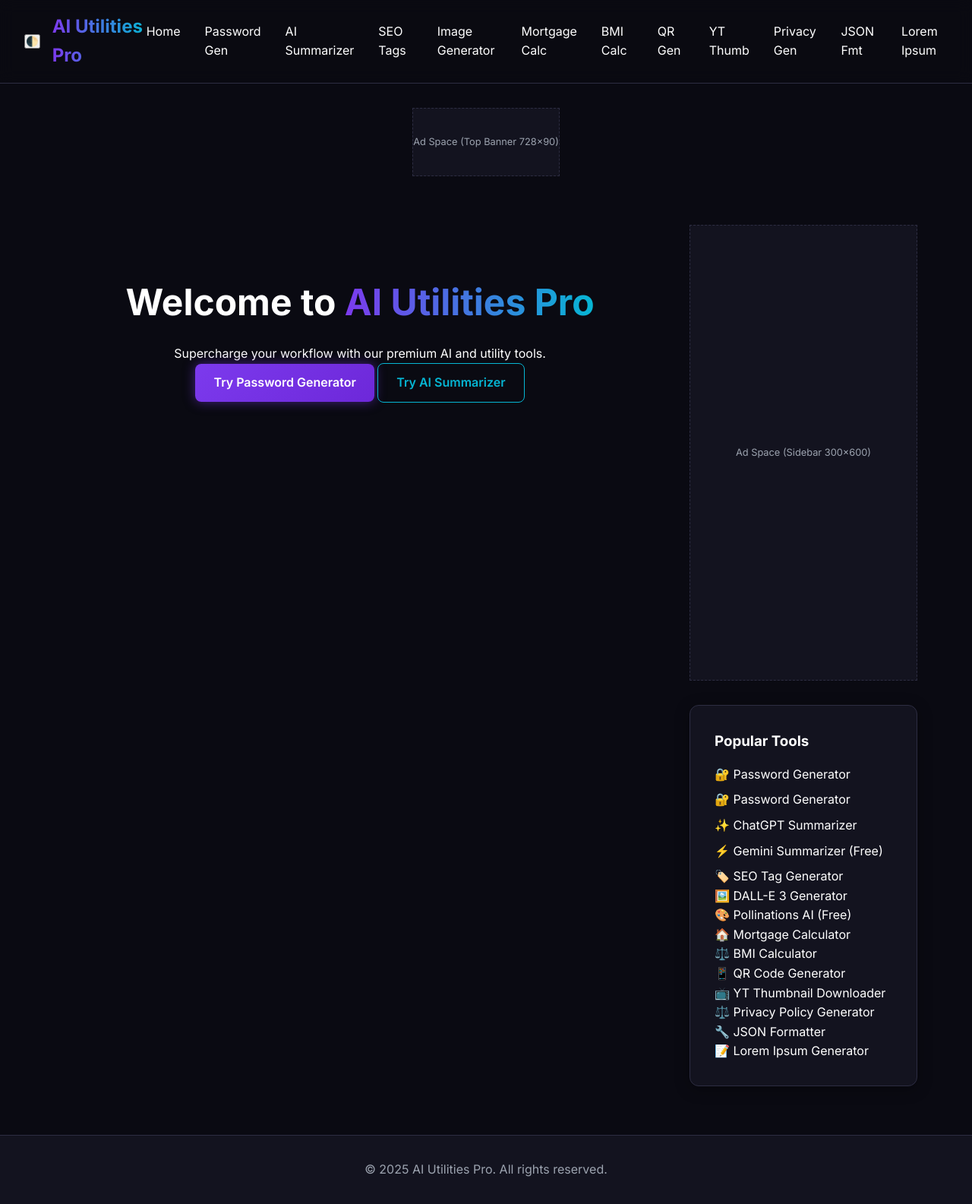
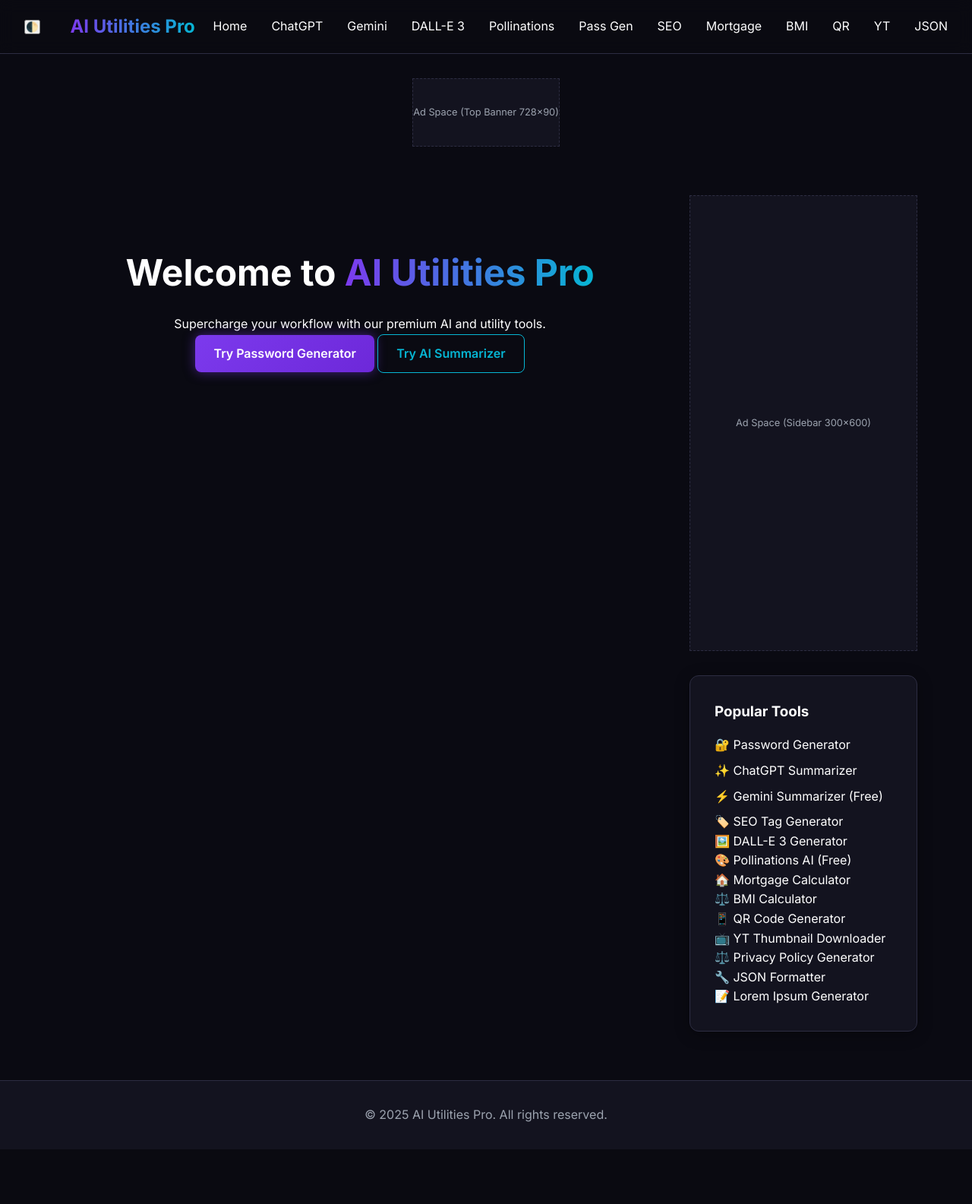
Before and after one commit to 218128/ai-utilities-pro, a PHP site: page / in a window 1280 px wide. Shown: the whole page at 76% size. After the commit the page ends 1513 px from the top, so only its background shows below. Run offline with PHP 8.4, Linux system fonts and the light colour scheme.

Commit message:
Fix top menu links and sidebar duplicate

```diff
--- a/templates/layout.php
+++ b/templates/layout.php
@@ -21,17 +21,17 @@
         <a href="/" class="logo">AI Utilities Pro</a>
         <div class="nav-links">
             <a href="/">Home</a>
-            <a href="/tools/password-generator">Password Gen</a>
-            <a href="/tools/summarizer">AI Summarizer</a>
-            <a href="/tools/seo-tags">SEO Tags</a>
-            <a href="/tools/image-generator">Image Generator</a>
-            <a href="/tools/mortgage-calculator">Mortgage Calc</a>
-            <a href="/tools/bmi-calculator">BMI Calc</a>
-            <a href="/tools/qr-code-generator">QR Gen</a>
-            <a href="/tools/youtube-thumbnail">YT Thumb</a>
-            <a href="/tools/privacy-policy-generator">Privacy Gen</a>
-            <a href="/tools/json-formatter">JSON Fmt</a>
-            <a href="/tools/lorem-ipsum-generator">Lorem Ipsum</a>
+            <a href="/tools/chatgpt-summarizer">ChatGPT</a>
+            <a href="/tools/google-gemini-summarizer">Gemini</a>
+            <a href="/tools/dalle-3-image-generator">DALL-E 3</a>
+            <a href="/tools/pollinations-ai-image-generator">Pollinations</a>
+            <a href="/tools/password-generator">Pass Gen</a>
+            <a href="/tools/seo-tags">SEO</a>
+            <a href="/tools/mortgage-calculator">Mortgage</a>
+            <a href="/tools/bmi-calculator">BMI</a>
+            <a href="/tools/qr-code-generator">QR</a>
+            <a href="/tools/youtube-thumbnail">YT</a>
+            <a href="/tools/json-formatter">JSON</a>
         </div>
     </nav>
 
@@ -55,7 +55,6 @@
             <div class="card">
                 <h3>Popular Tools</h3>
                 <ul style="list-style: none; margin-top: 1rem;">
-                    <li style="margin-bottom: 0.5rem;"><a href="/tools/password-generator">🔐 Password Generator</a></li>
                     <li style="margin-bottom: 0.5rem;"><a href="/tools/password-generator">🔐 Password Generator</a></li>
                     <li style="margin-bottom: 0.5rem;"><a href="/tools/chatgpt-summarizer">✨ ChatGPT Summarizer</a></li>
                     <li style="margin-bottom: 0.5rem;"><a href="/tools/google-gemini-summarizer">⚡ Gemini Summarizer (Free)</a></li>
```
